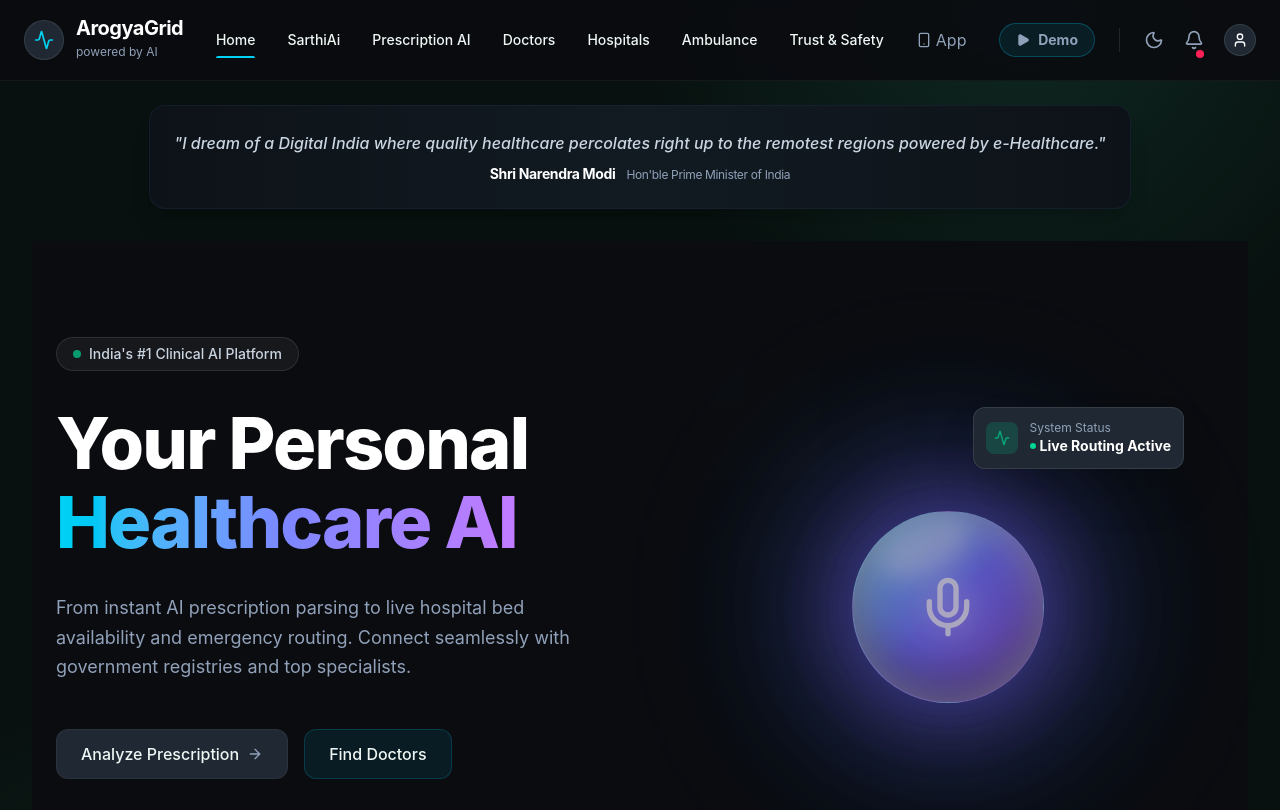
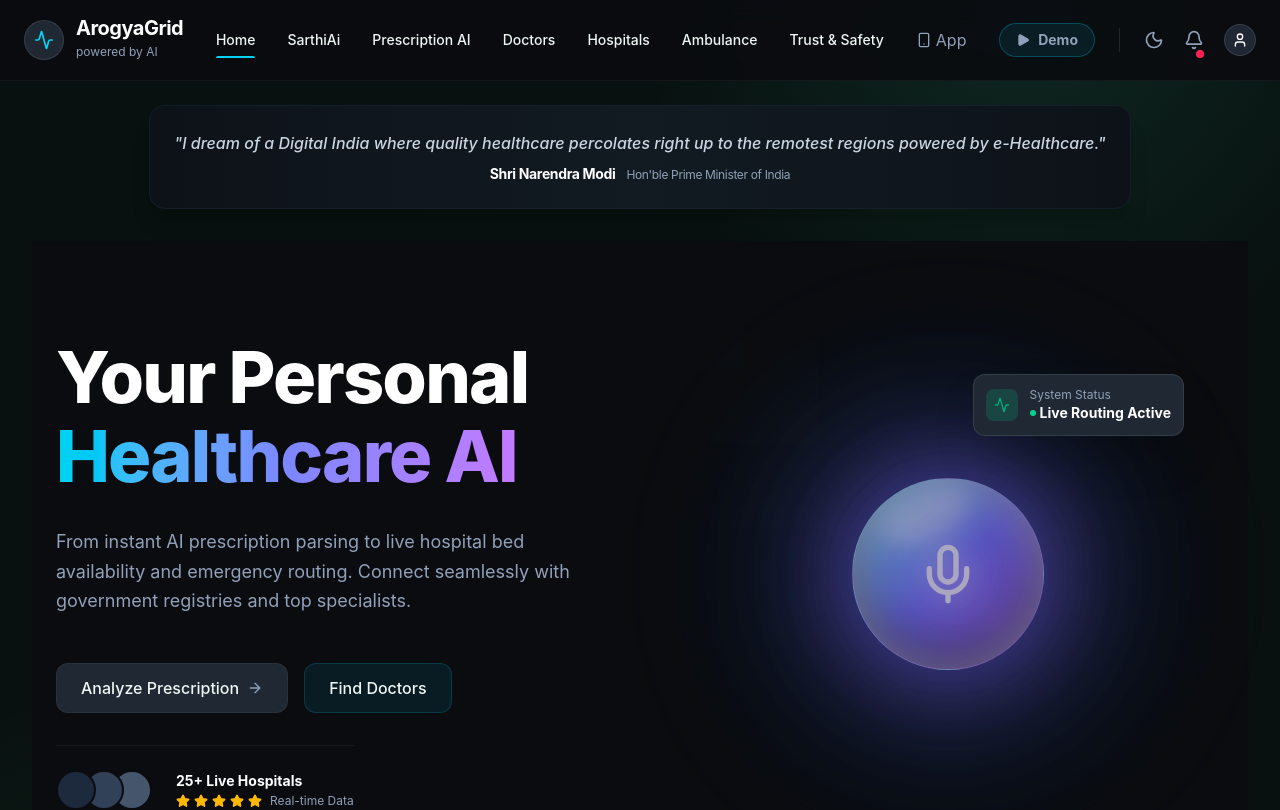
Before and after one commit to quantumcoder-3000/mp_online_healthcare_app, a Next.js app: page / in a window 1280 px wide. Shown: the top 810 px of the page. Built offline with nearby package versions, Linux system fonts and the light colour scheme; grey boxes are pictures that could not be loaded.

Commit message:
ui: remove 'India's #1 Clinical AI Platform' badge from hero section

```diff
--- a/src/app/page.tsx
+++ b/src/app/page.tsx
@@ -14,10 +14,7 @@ export default function Home() {
 
         {/* Hero Left Content */}
         <div className="flex-1 space-y-8 z-10 text-center lg:text-left">
-          <div className="inline-flex items-center gap-2 rounded-full bg-white/5 border border-white/10 px-4 py-1.5 text-sm font-medium text-slate-300 mx-auto lg:mx-0">
-            <span className="h-2 w-2 rounded-full bg-emerald-400 animate-pulse"></span>
-            India&apos;s #1 Clinical AI Platform
-          </div>
+
 
           <h1 className="text-5xl lg:text-7xl font-extrabold tracking-tight text-white leading-[1.1]">
             Your Personal <br />
```
